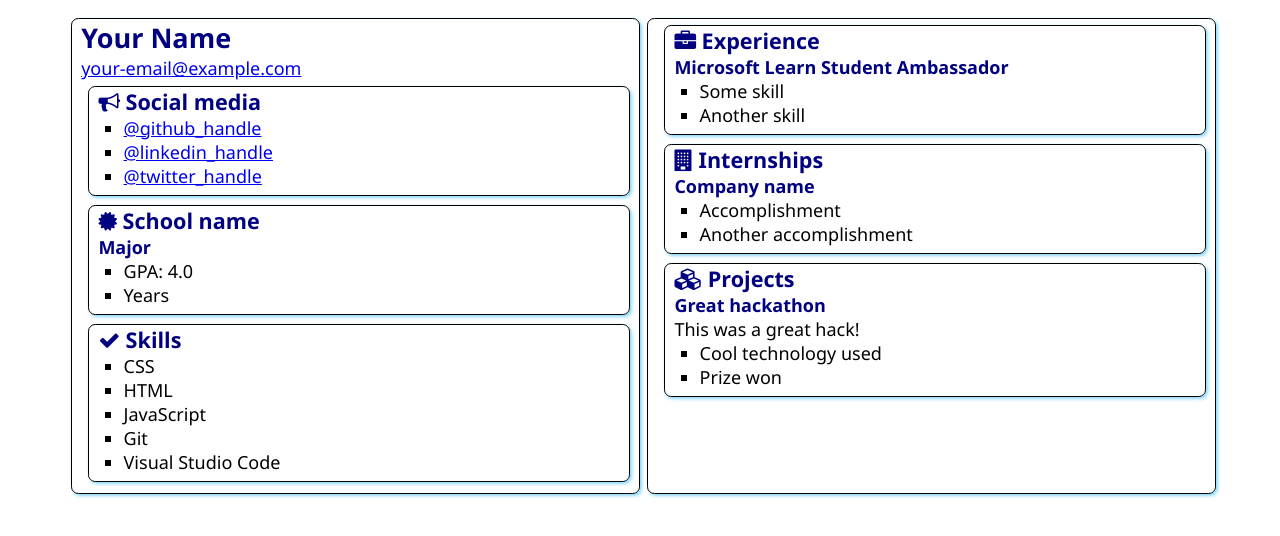
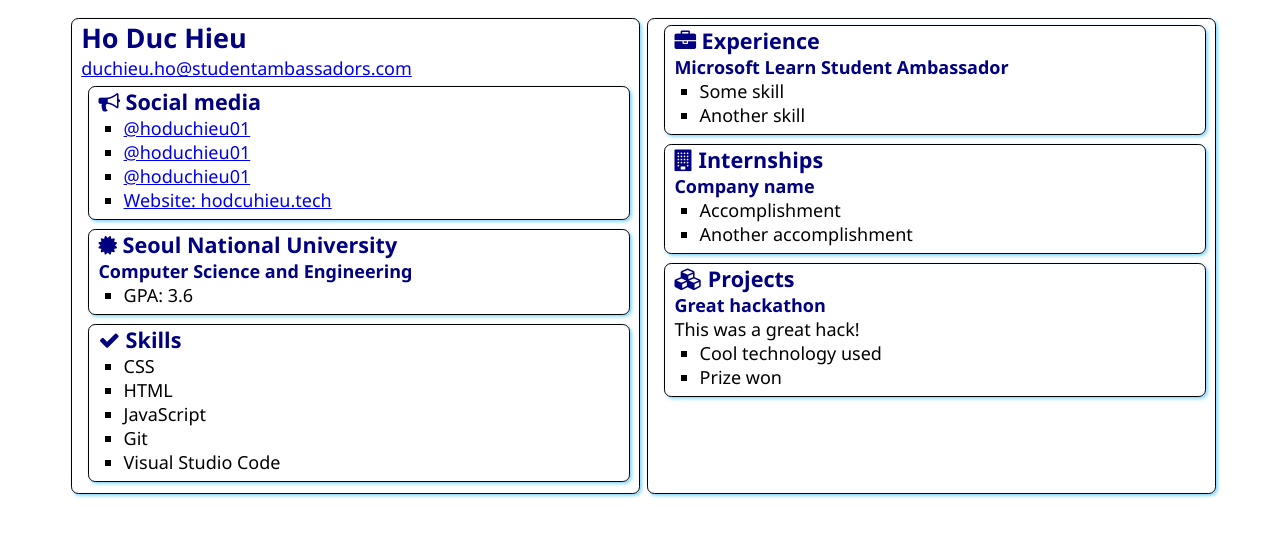
Before and after one commit to hoduchieu01/SATechnicalOnboarding, a plain HTML site: page src/index.html in a window 1280 px wide. Drawn offline with Linux system fonts and the light colour scheme.

Commit message:
Update index.html
Technical Onboarding

```diff
--- a/src/index.html
+++ b/src/index.html
@@ -12,8 +12,8 @@
 <body>
     <main>
         <article class="box">
-            <h1>Your Name</h1>
-            <div><a href="mailto:your.email@example.com">your-email@example.com</a></div>
+            <h1>Ho Duc Hieu</h1>
+            <div><a href="mailto:duchieu.ho@studentambassadors.com">duchieu.ho@studentambassadors.com</a></div>
 
             <section class="box">
                 <h2>
@@ -21,9 +21,10 @@
                     Social media
                 </h2>
                 <ul>
-                    <li><a href="https://github.com/<handle>">@github_handle</a></li>
-                    <li><a href="https://linkedin.com/in/<handle>">@linkedin_handle</a></li>
-                    <li><a href="https://twitter.com/<handle>">@twitter_handle</a></li>
+                    <li><a href="https://github.com/hoduchieu01">@hoduchieu01</a></li>
+                    <li><a href="https://linkedin.com/in/hoduchieu01">@hoduchieu01</a></li>
+                    <li><a href="https://twitter.com/hoduchieu01">@hoduchieu01</a></li>
+                    <li><a href="https://www.hoduchieu.tech">Website: hodcuhieu.tech</a></li>
                 </ul>
             </section>
 
@@ -31,12 +32,12 @@
                 <div class="education">
                     <h2>
                         <i class="fa fa-certificate" aria-hidden="true"></i>
-                        School name
+                        Seoul National University
                     </h2>
-                    <h3>Major</h3>
+                    <h3>Computer Science and Engineering</h3>
                     <ul>
-                        <li>GPA: 4.0</li>
-                        <li>Years</li>
+                        <li>GPA: 3.6</li>
+
                     </ul>
                 </div>
             </section>
```
